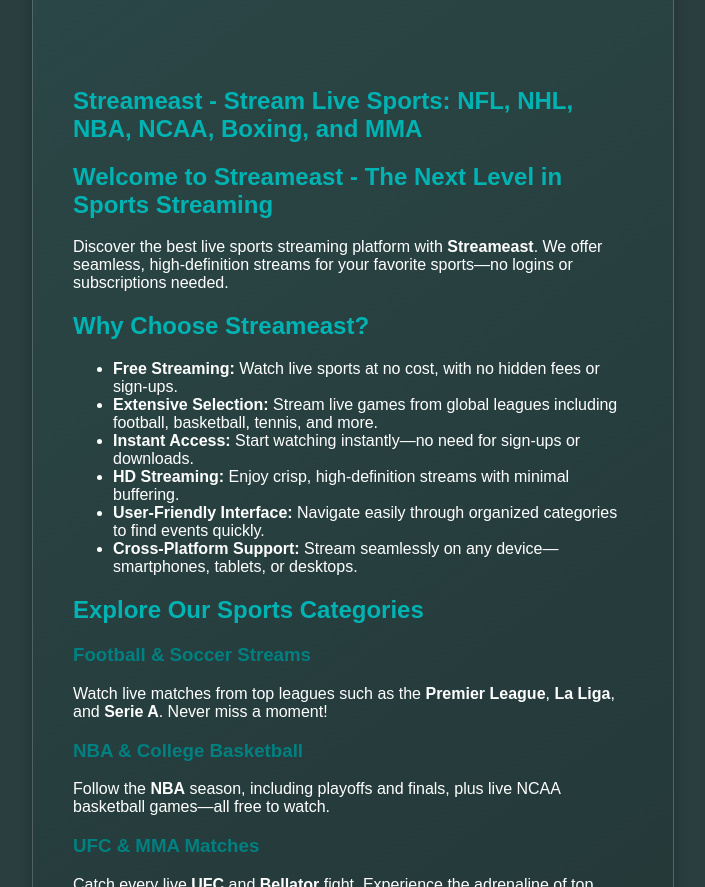
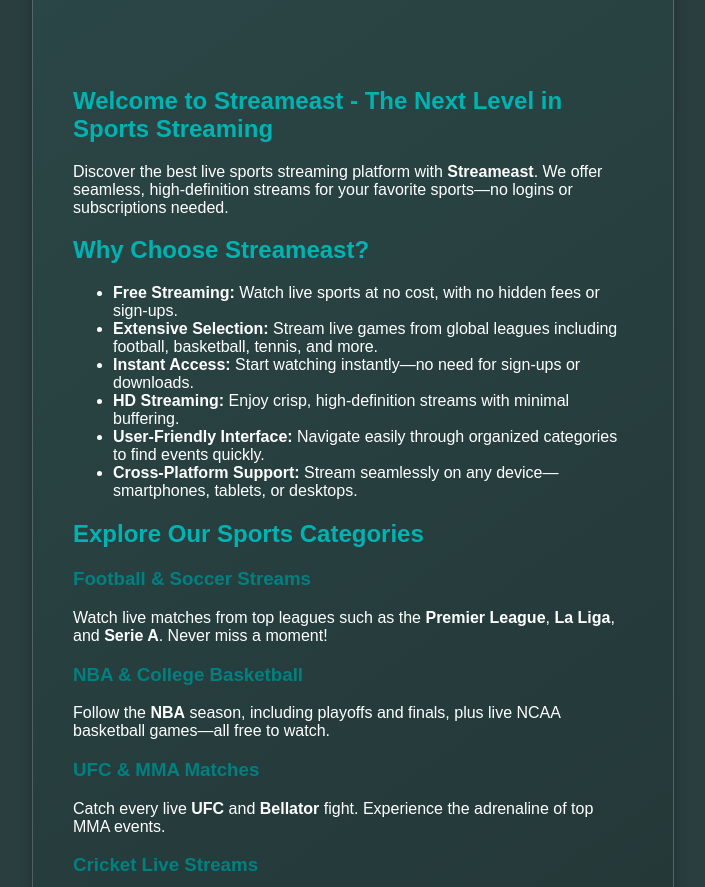
Before and after one commit to v7east/aaaaaa, a plain HTML site: page index.html in a window 1280 px wide. Shown: the part 993-1880 px from the top of the page, without its empty margins (287-992 px from the left). Drawn offline with Linux system fonts and the light colour scheme.

Commit message:
index.html

```diff
--- a/index.html
+++ b/index.html
@@ -342,11 +342,6 @@
 
       <article>
      <div>
-  <h2>
-    <strong>
-      Streameast - Stream Live Sports: NFL, NHL, NBA, NCAA, Boxing, and MMA
-    </strong>
-  </h2>
 
   <h2>Welcome to Streameast - The Next Level in Sports Streaming</h2>
   <p>
```
